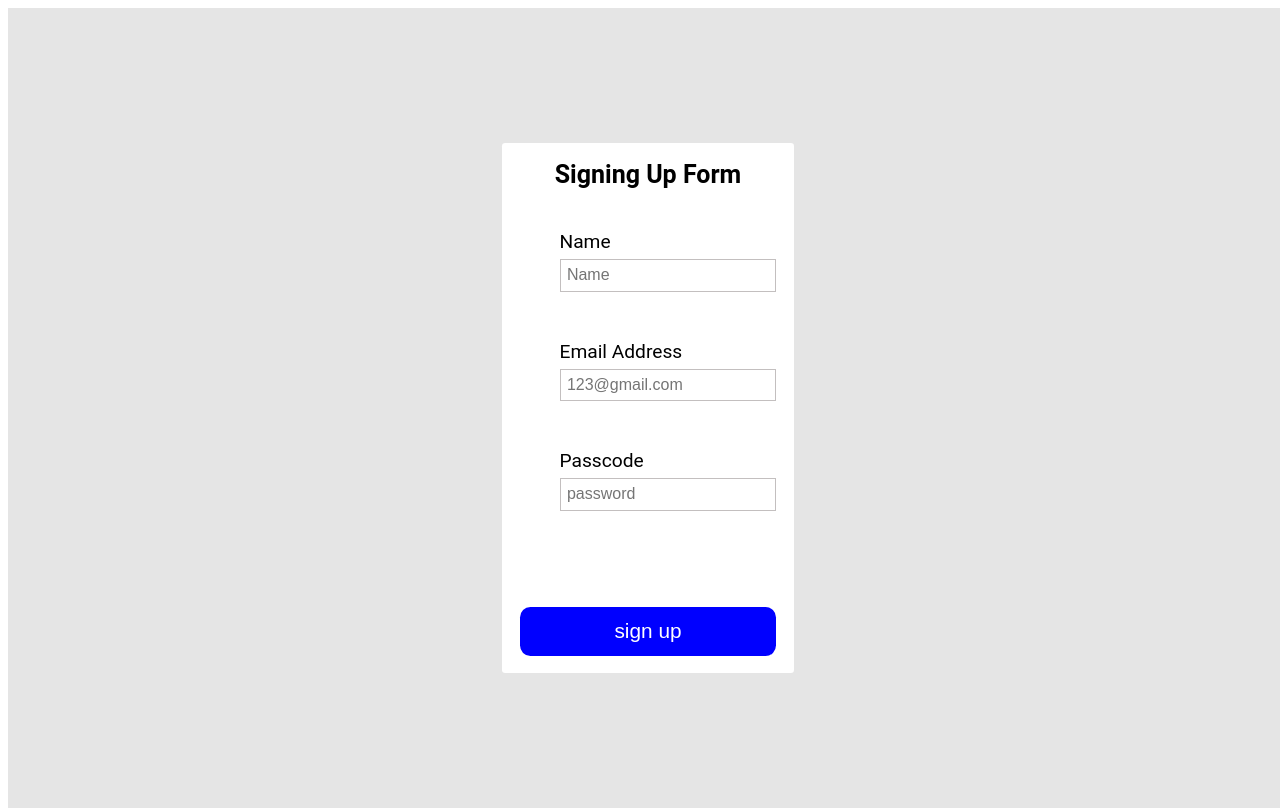
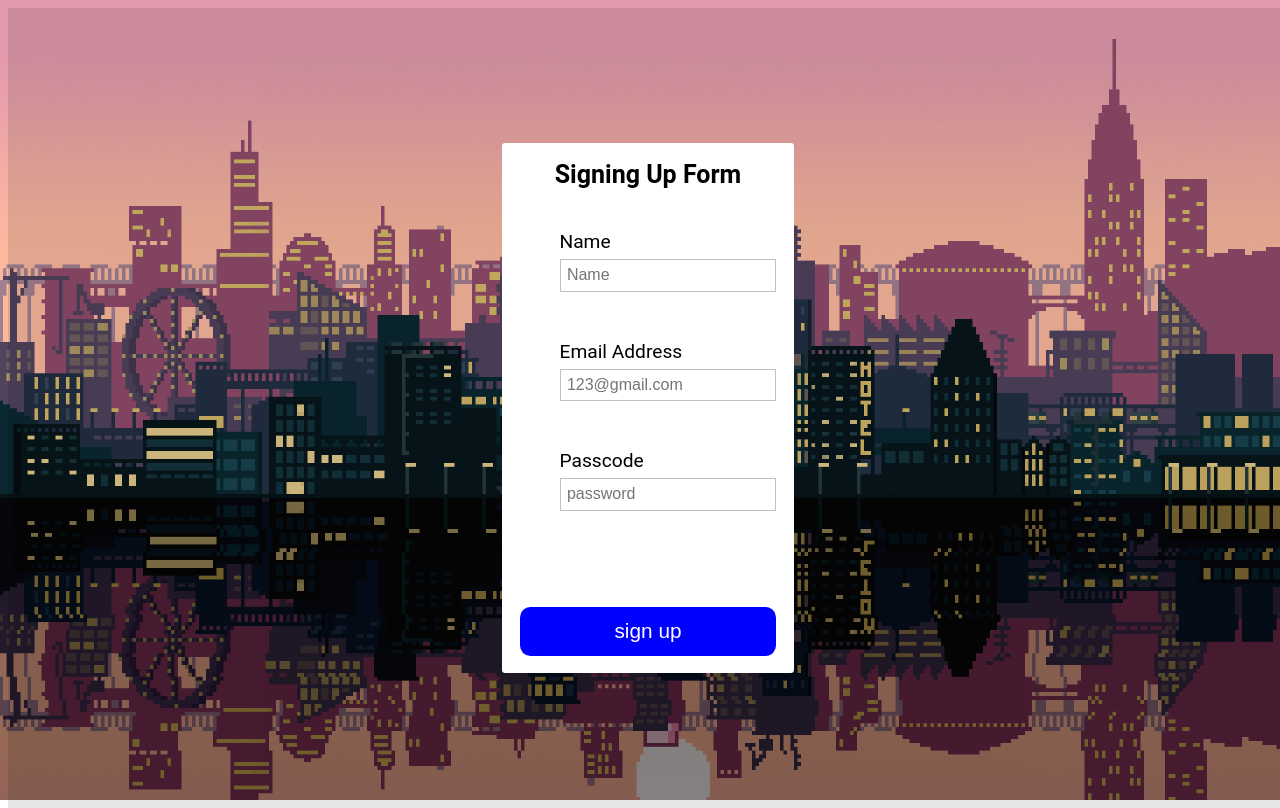
Before and after one commit to Hamza-ITMD-362/Project-1, a plain HTML site: page index.html in a window 1280 px wide. Drawn offline with Linux system fonts and the light colour scheme.

Commit message:
Update screen.css

```diff
--- a/css/screen.css
+++ b/css/screen.css
@@ -3,7 +3,7 @@ html, body{
 }
 
 body{
-    background-color: url("images/ni.jpeg");;
+    background-color: url("/images/ni.jpeg");;
     background-repeat: no-repeat;
     background-size: 100vw 100vh;
     font-family: 'Roboto', sans-serif;
@@ -11,13 +11,13 @@ body{
 
 @media screen and (min-width: 800px) {
     body{
-        background-image: url("images/nit.png");
+        background-image: url("/images/nit.png");
     }
 }
 
 @media screen and (min-width: 1200px) {
     body{
-        background-image: url("images/nit.png");
+        background-image: url("/images/nit.png");
     }
     .check-input li{
         padding-right: 7.5em;
```
